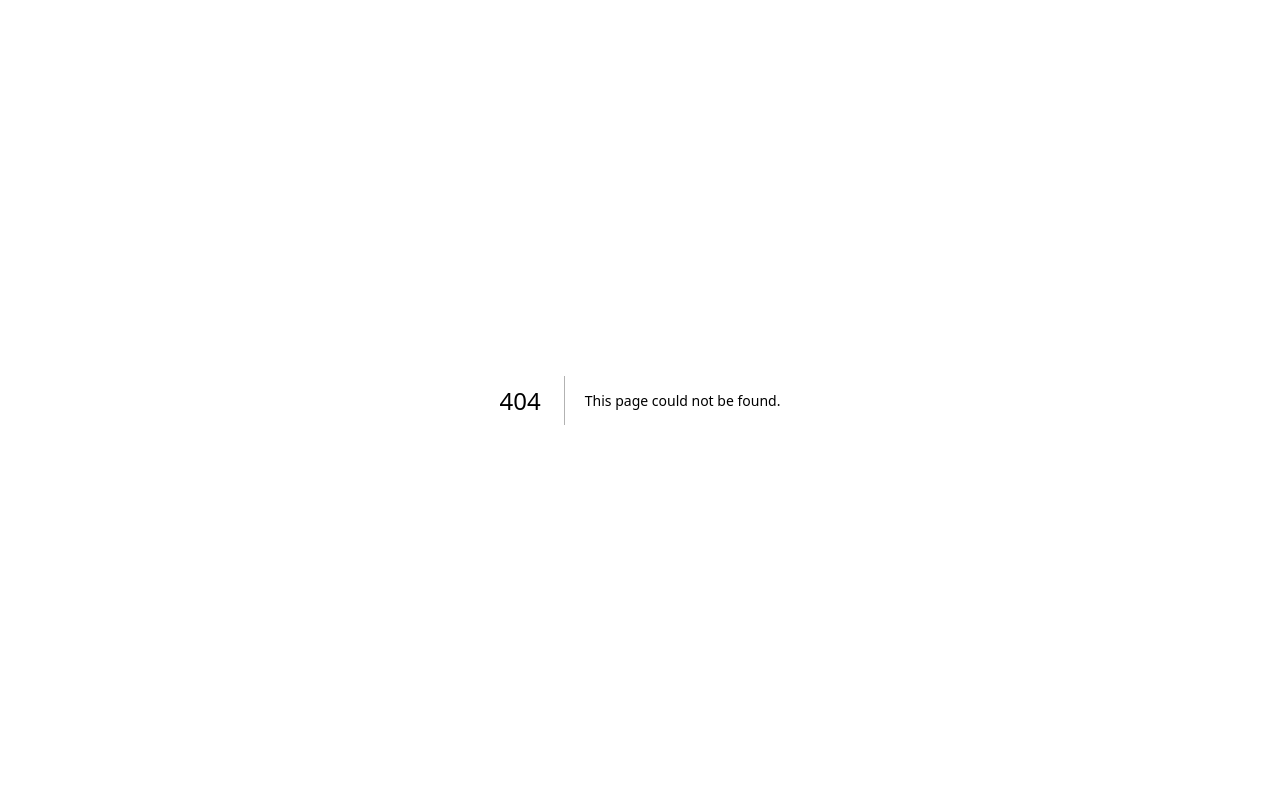
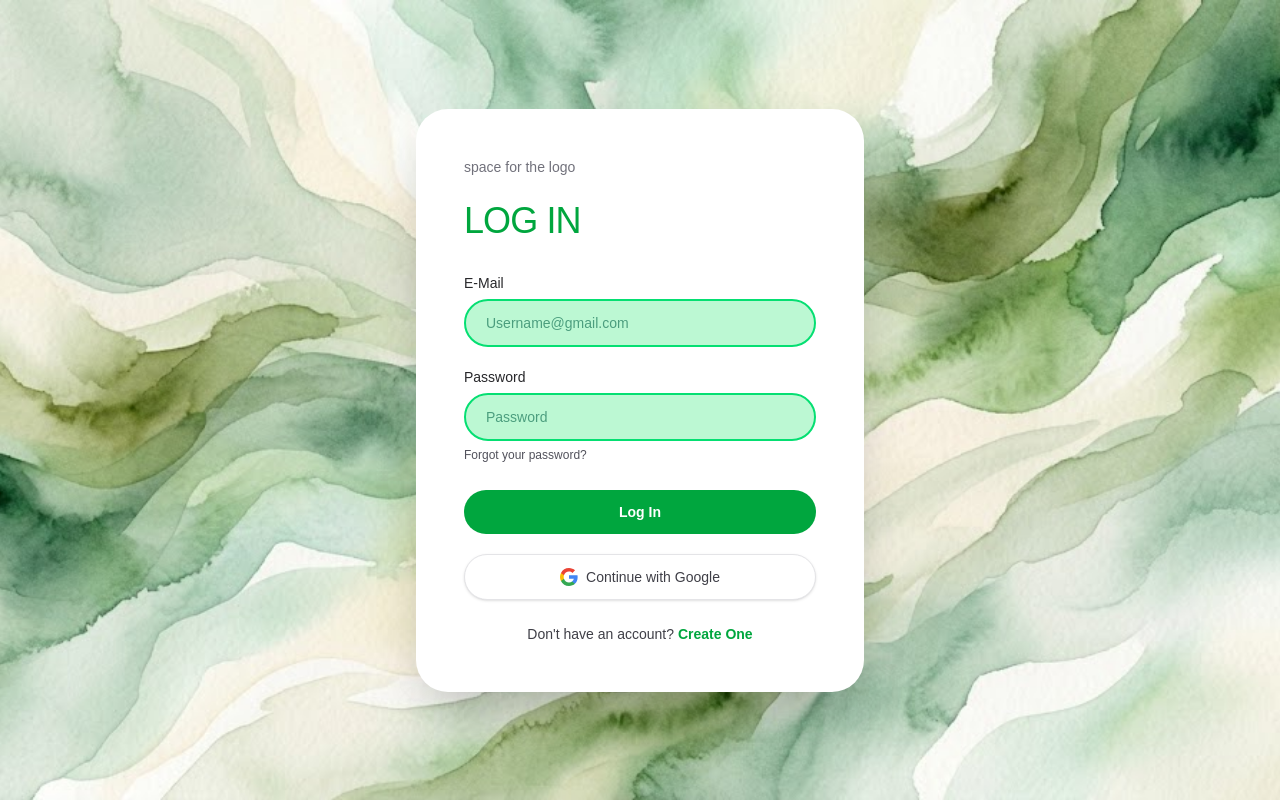
Before and after one commit to 01219346-65-CSP-2026/BangkokTOR-frontend, a Next.js app: page /login in a window 1280 px wide. Before the commit this address had no page. Built offline with nearby package versions, Linux system fonts and the light colour scheme.

Commit message:
feat: created the login page

```diff
--- /dev/null
+++ b/src/app/login/page.tsx
@@ -0,0 +1,139 @@
+"use client";
+
+import Image from "next/image";
+import Link from "next/link";
+import { useState, type FormEvent } from "react";
+
+export default function LoginPage() {
+  const [email, setEmail] = useState("");
+  const [password, setPassword] = useState("");
+
+  function handleSubmit(event: FormEvent<HTMLFormElement>) {
+    event.preventDefault();
+    // placeholder, later setup api calls here
+    console.log("Log in submitted:", { email, password });
+  }
+
+  function handleGoogleLogin() {
+    // same as above
+    console.log("Continue with Google clicked");
+  }
+
+  return (
+    <div className="relative flex min-h-screen items-center justify-center p-6">
+      <Image
+        src="/loginbackground.png"
+        alt=""
+        fill
+        priority
+        className="-z-10 object-cover"
+      />
+
+      <div className="w-full max-w-md rounded-[2rem] bg-white p-10 shadow-2xl sm:p-12">
+        <p className="text-sm text-zinc-500">space for the logo</p>
+
+        <h1 className="font-display mt-6 text-4xl tracking-tight text-green-600">
+          LOG IN
+        </h1>
+
+        <form onSubmit={handleSubmit} className="mt-8 flex flex-col gap-5" noValidate>
+          <div>
+            <label
+              htmlFor="email"
+              className="mb-1.5 block text-sm font-medium text-zinc-800"
+            >
+              E-Mail
+            </label>
+            <input
+              id="email"
+              name="email"
+              type="email"
+              autoComplete="email"
+              required
+              value={email}
+              onChange={(event) => setEmail(event.target.value)}
+              placeholder="Username@gmail.com"
+              className="w-full rounded-full border-2 border-green-400 bg-green-300/50 px-5 py-3 text-sm text-zinc-900 outline-none transition-colors placeholder:text-emerald-800/60 focus:border-green-600"
+            />
+          </div>
+
+          <div>
+            <label
+              htmlFor="password"
+              className="mb-1.5 block text-sm font-medium text-zinc-800"
+            >
+              Password
+            </label>
+            <input
+              id="password"
+              name="password"
+              type="password"
+              autoComplete="current-password"
+              required
+              minLength={8}
+              value={password}
+              onChange={(event) => setPassword(event.target.value)}
+              placeholder="Password"
+              className="w-full rounded-full border-2 border-green-400 bg-green-300/50 px-5 py-3 text-sm text-zinc-900 outline-none transition-colors placeholder:text-emerald-800/60 focus:border-green-600"
+            />
+            <Link
+              href="/forgot-password"
+              className="mt-1.5 inline-block text-xs text-zinc-600 hover:text-zinc-900 hover:underline"
+            >
+              Forgot your password?
+            </Link>
+          </div>
+
+          <button
+            type="submit"
+            className="mt-1 rounded-full bg-green-600 py-3 text-sm font-semibold text-white transition-colors hover:bg-green-700"
+          >
+            Log In
+          </button>
+
+          <button
+            type="button"
+            onClick={handleGoogleLogin}
+            className="flex items-center justify-center gap-2 rounded-full border border-zinc-200 bg-white py-3 text-sm font-medium text-zinc-700 shadow-sm transition-colors hover:bg-zinc-50"
+          >
+            <GoogleIcon />
+            Continue with Google
+          </button>
+        </form>
+
+        <p className="mt-6 text-center text-sm text-zinc-700">
+          Don&apos;t have an account?{" "}
+          <Link
+            href="/signup"
+            className="font-semibold text-green-600 hover:underline"
+          >
+            Create One
+          </Link>
+        </p>
+      </div>
+    </div>
+  );
+}
+
+function GoogleIcon() {
+  return (
+    <svg width="18" height="18" viewBox="0 0 18 18" aria-hidden="true">
+      <path
+        fill="#4285F4"
+        d="M17.64 9.2c0-.64-.06-1.25-.16-1.84H9v3.48h4.84a4.14 4.14 0 0 1-1.8 2.72v2.26h2.9c1.7-1.57 2.7-3.88 2.7-6.62Z"
+      />
+      <path
+        fill="#34A853"
+        d="M9 18c2.43 0 4.47-.8 5.96-2.18l-2.9-2.26c-.81.54-1.85.86-3.06.86-2.35 0-4.34-1.59-5.05-3.72H.98v2.33A9 9 0 0 0 9 18Z"
+      />
+      <path
+        fill="#FBBC05"
+        d="M3.95 10.7A5.4 5.4 0 0 1 3.67 9c0-.59.1-1.16.28-1.7V4.97H.98A9 9 0 0 0 0 9c0 1.45.35 2.83.98 4.03l2.97-2.33Z"
+      />
+      <path
+        fill="#EA4335"
+        d="M9 3.58c1.32 0 2.51.46 3.44 1.35l2.58-2.58C13.46.89 11.43 0 9 0A9 9 0 0 0 .98 4.97l2.97 2.33C4.66 5.17 6.65 3.58 9 3.58Z"
+      />
+    </svg>
+  );
+}
```
Also changed, not shown: public/loginbackground.png (added).
